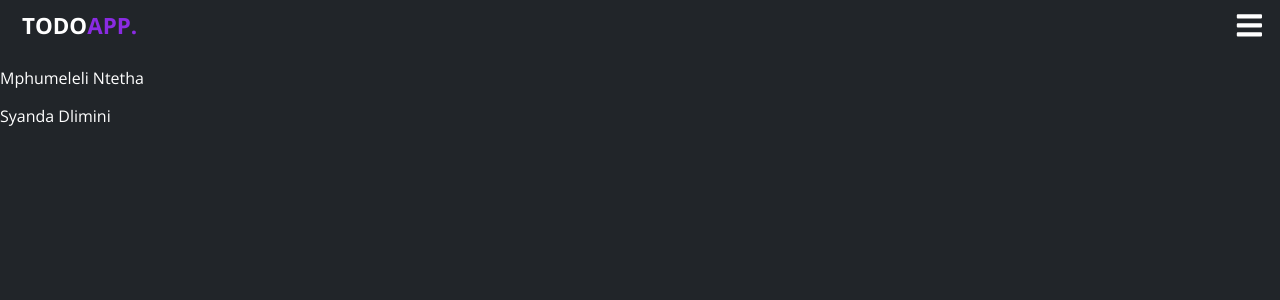
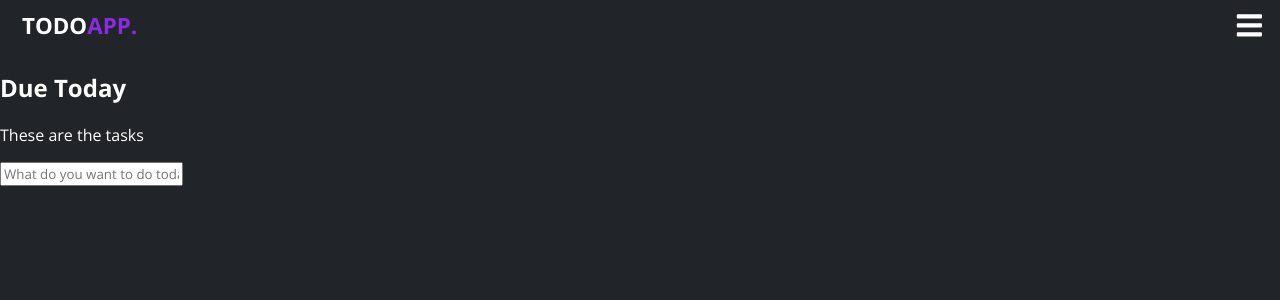
Before and after one commit to ErrolNtetha/todo, a React (Create React App) app: page /activities in a window 1280 px wide. Shown: the top 300 px of the page. Built offline with nearby package versions, Linux system fonts and the light colour scheme.

Commit message:
imported a component Activity

```diff
--- a/src/components/Pages/Activity/Activity.js
+++ b/src/components/Pages/Activity/Activity.js
@@ -1,5 +1,6 @@
 import React, { useContext } from 'react'
 import { TodoContext } from '../../../TodoContext'
+import TaskList from './TaskList'
 
 
 export default function Activity() {
@@ -7,10 +8,14 @@ export default function Activity() {
     const [todos, setTodos ] = useContext(TodoContext)
 
     return (
-        <React.Fragment>
             <section>
-                {todos.map(i => <p> {i.name} </p>)}
+                <TaskList />
+
+
+                 {/* Input field to add tasks... */}
+                 <section className='addTaskInput'>
+                     <input type="text" placeholder="What do you want to do today?" />
+                 </section>
             </section>
-        </React.Fragment>
     )
 }
```
